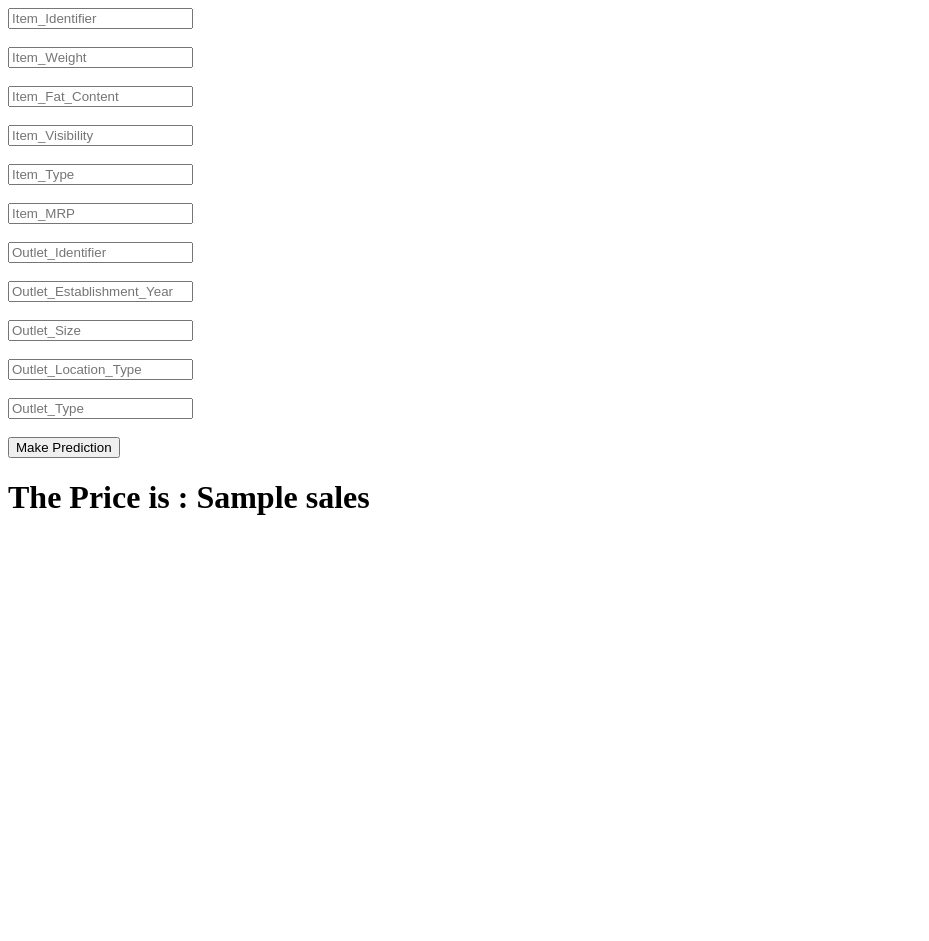
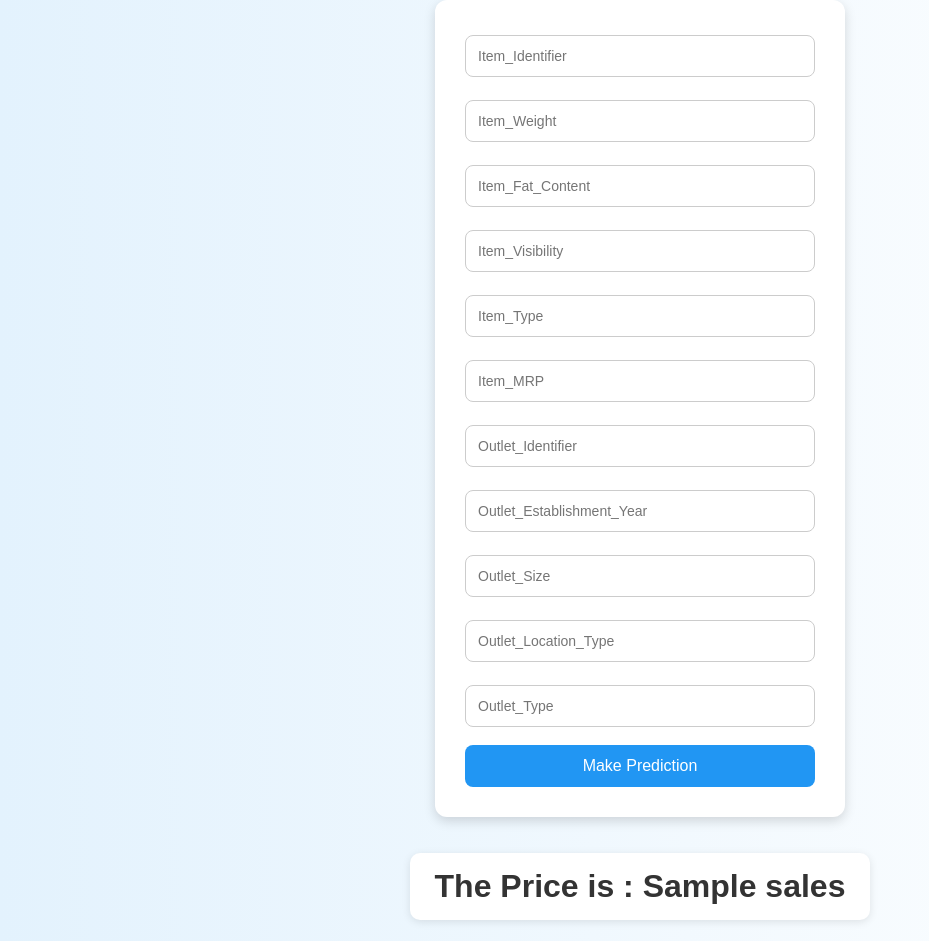
Before and after one commit to Sakshik2005/ML-Project, a Flask app: template Big mart/templates/home.html in a window 1280 px wide. Shown: the whole page, without its empty margins (0-929 px from the left). Before the commit the page ends 515 px from the top, so only its background shows below. Run offline with Flask 3, Linux system fonts and the light colour scheme; the template is opened without the code that fills it: most values are stand-ins (such as "Sample title", 1, 10 or a date in 2020); parts of the project's set-up code (start-up, migrations or seed data) failed here and were passed over.

Commit message:
Css file add

```diff
--- /dev/null
+++ b/Big mart/static/style.css
@@ -0,0 +1,62 @@
+
+
+body {
+    font-family: Arial, sans-serif;
+    background: linear-gradient(to right, #e3f2fd, #ffffff);
+    display: flex;
+    flex-direction: column;
+    align-items: center;
+    justify-content: center;
+    min-height: 100vh;
+    margin: 0;
+}
+
+form {
+    background-color: white;
+    padding: 30px;
+    border-radius: 12px;
+    box-shadow: 0 4px 12px rgba(0, 0, 0, 0.15);
+    width: 350px;
+}
+
+input[type="text"] {
+    width: 100%;
+    padding: 12px;
+    margin-top: 5px;
+    border: 1px solid #ccc;
+    border-radius: 8px;
+    font-size: 14px;
+    box-sizing: border-box;
+    transition: 0.3s;
+}
+
+input[type="text"]:focus {
+    border-color: #2196f3;
+    outline: none;
+    box-shadow: 0 0 5px rgba(33, 150, 243, 0.5);
+}
+
+button {
+    width: 100%;
+    padding: 12px;
+    background-color: #2196f3;
+    color: white;
+    border: none;
+    border-radius: 8px;
+    font-size: 16px;
+    cursor: pointer;
+    transition: 0.3s;
+}
+
+button:hover {
+    background-color: #1976d2;
+}
+
+h1 {
+    margin-top: 20px;
+    color: #333;
+    background: white;
+    padding: 15px 25px;
+    border-radius: 10px;
+    box-shadow: 0 2px 8px rgba(0, 0, 0, 0.1);
+}
--- a/Big mart/templates/home.html
+++ b/Big mart/templates/home.html
@@ -1,3 +1,18 @@
+
+
+
+<html>
+	<head>
+		<title>Ml Project</title>
+		<link  rel="stylesheet"    href="{{ url_for('static', filename='style.css')  }}">
+
+	</head>
+
+
+
+
+
+
 <form action="/pred" method="post">
     <input type="text" name="v1" id="Item_Identifier"  placeholder="Item_Identifier" > <br> <br>
 
@@ -28,3 +43,5 @@
 </form>
 
 <h1>The Price is : {{sales}} </h1>
+
+</html>
```
